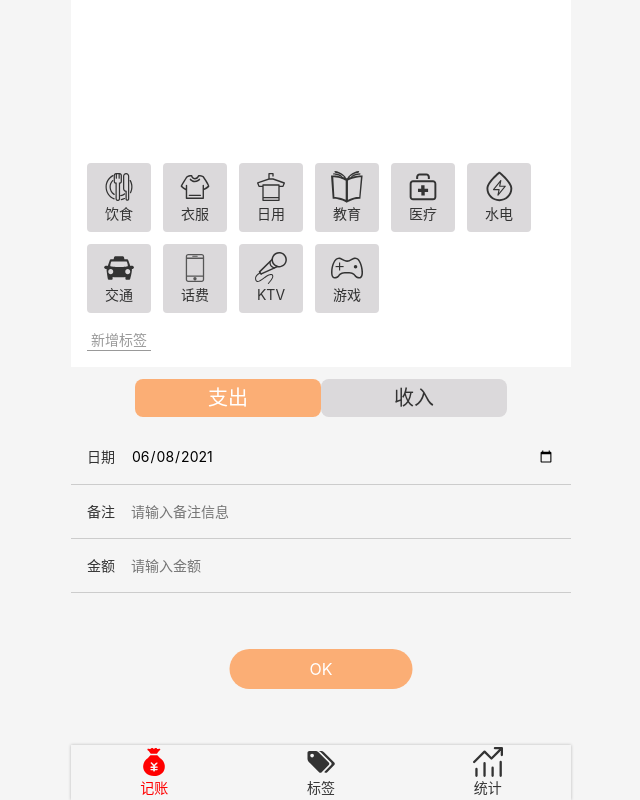
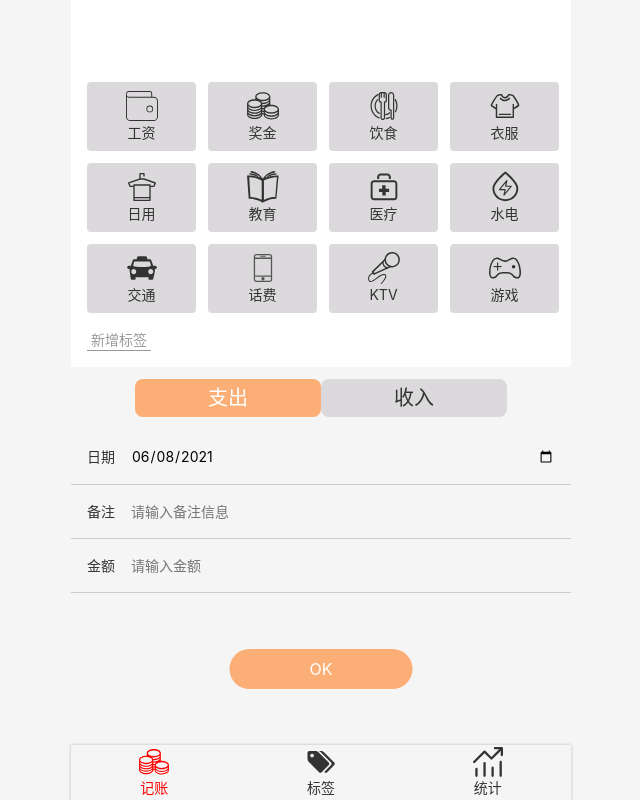
Before and after one commit to qianyuzzf/make-money-1, a Vue app: page /#/money in a window 1280 px wide. Shown: the whole page, without its empty margins (319-959 px from the left). Built offline with nearby package versions, Linux system fonts and the light colour scheme.

Commit message:
修复 Tags.vue 标签的 css 排序问题

```diff
--- a/src/components/money/Tags.vue
+++ b/src/components/money/Tags.vue
@@ -67,19 +67,20 @@ export default defineComponent({
 
 .tags {
   font-size: 14px;
-  padding: 16px;
+  padding: 16px 0 16px 16px;
   flex-grow: 1;
   display: flex;
   flex-direction: column-reverse;
   background: white;
+  overflow: auto;
 
   > .current {
-    display: flex;
-    flex-wrap: wrap;
+    display: grid;
+    grid-template-columns: repeat(4, 1fr);
 
     > li {
       background: #dbd9db;
-      padding: 8px 16px;
+      padding: 8px;
       margin: 12px 12px 0 0;
       border-radius: 4px;
       display: flex;
@@ -95,6 +96,21 @@ export default defineComponent({
       &.selected {
         background: $sure-button-bg;
         color: $sure-button-color;
+
+        > .icon {
+          animation: scaleIcon 250ms 2;
+          @keyframes scaleIcon {
+            0% {
+              transform: scale(1.0);
+            }
+            50% {
+              transform: scale(1.2);
+            }
+            100% {
+              transform: scale(1.0);
+            }
+          }
+        }
       }
     }
   }
--- a/src/store/hashArray.ts
+++ b/src/store/hashArray.ts
@@ -1,6 +1,8 @@
 import createId from '@/lib/createId';
 
 const hashArray = [
+  {id: createId(), name: '工资', content: 'salary'},
+  {id: createId(), name: '奖金', content: 'money'},
   {id: createId(), name: '饮食', content: 'diet'},
   {id: createId(), name: '衣服', content: 'clothes'},
   {id: createId(), name: '日用', content: 'dayUse'},
```
Also changed, not shown: src/assets/icons/money.svg, src/assets/icons/salary.svg (added).
